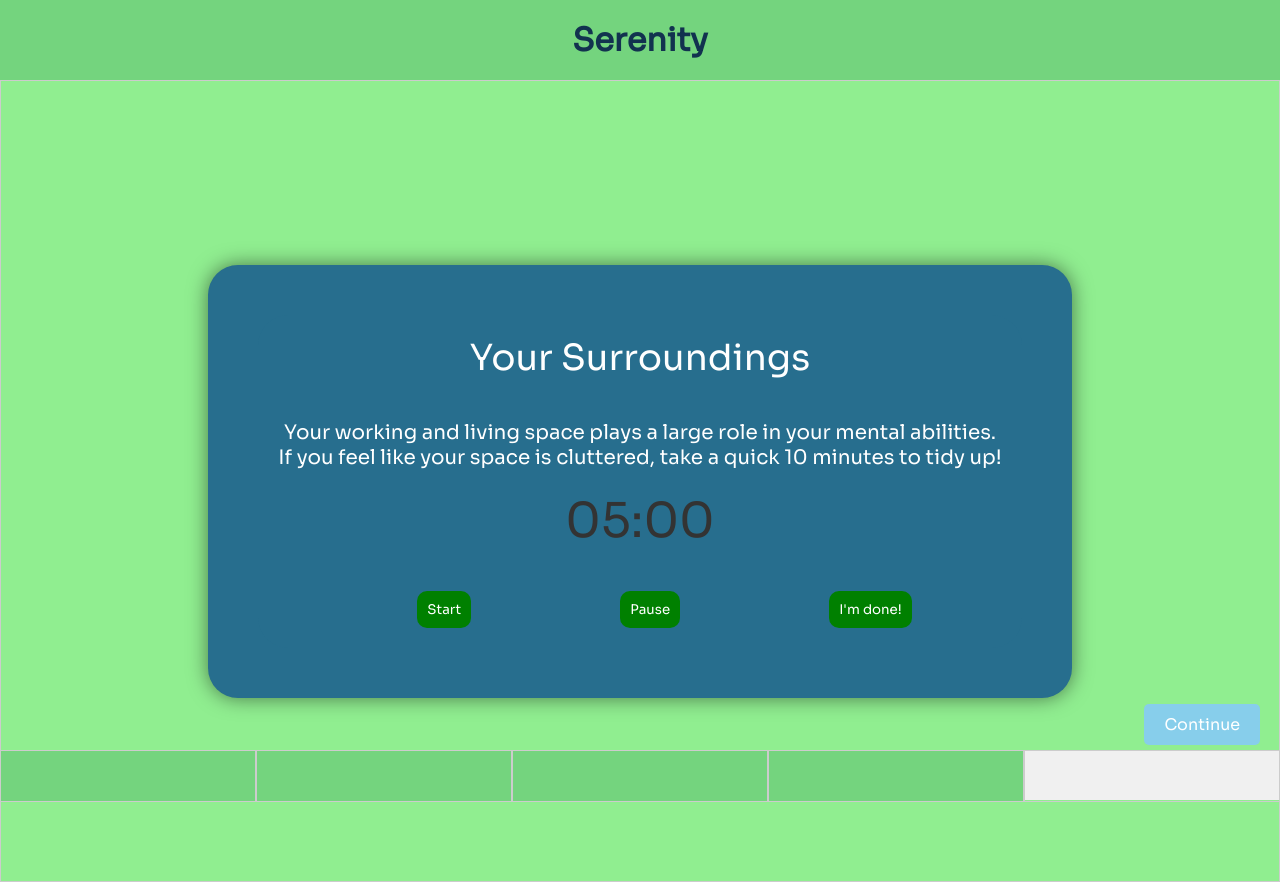
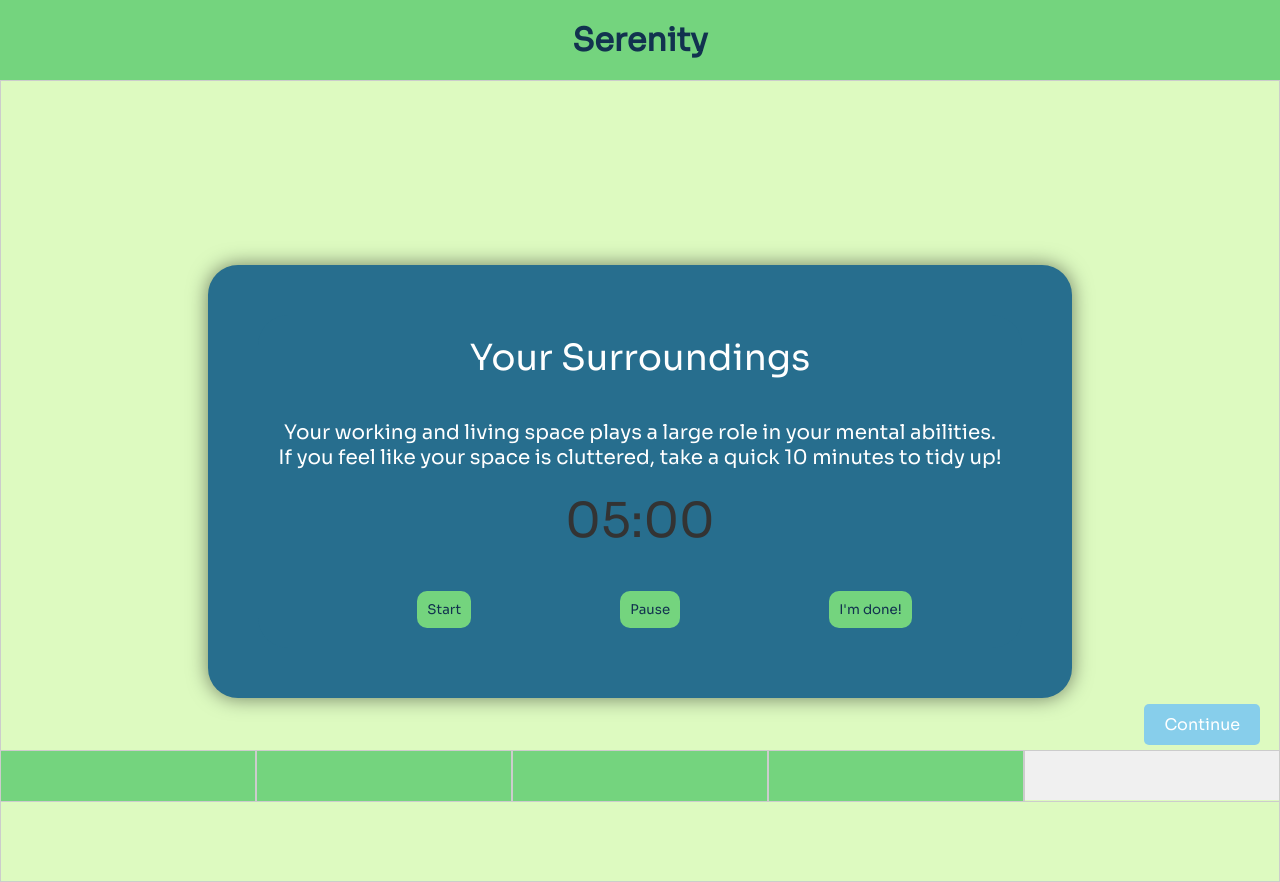
Before and after one commit to davidy838/serenity, a React (Create React App) app: page /surroundings in a window 1280 px wide. Built offline with nearby package versions, Linux system fonts and the light colour scheme.

Commit message:
fix colours again

```diff
--- a/src/pages/Surroundings.js
+++ b/src/pages/Surroundings.js
@@ -60,7 +60,7 @@ function Surroundings() {
   };
 
   return (
-    <div style={{ backgroundColor, border: '1px solid #ccc', height: '100vh', overflow: 'hidden' }}>
+    <div style={{ backgroundColor: '#DDFAC0', border: '1px solid #ccc', height: '100vh', overflow: 'hidden' }}>
     <div style={{ display: 'flex', flexDirection: 'column', alignItems: 'center', justifyContent: 'center', height: '100%', margin: 0 }}>
     <div style={{
     padding: '50px',
@@ -79,9 +79,9 @@ function Surroundings() {
             <div style={{ fontSize: '20px', marginBottom: '20px', color: 'white' }}>Your working and living space plays a large role in your mental abilities.<br />If you feel like your space is cluttered, take a quick 10 minutes to tidy up!</div>
             <div style={{ fontSize: '48px', color: '#333' }}>{`${pad(minutes)}:${pad(seconds)}`}</div>
             <div style={{ display: 'flex', justifyContent: 'center', marginTop: '20px', marginRight: '80px' }}>
-                <button onClick={startTimer} style={{ marginRight: '10px', color: 'white', backgroundColor: 'green', border: 'none', padding: '10px', borderRadius: '10px' }}>Start</button>
-                <button onClick={pauseTimer} style={{ marginRight: '10px', color: 'white', backgroundColor: 'green', border: 'none', padding: '10px', borderRadius: '10px' }}>Pause</button>
-                <button onClick={doneCleaning} style={{ marginRight: '10px', color: 'white', backgroundColor: 'green', border: 'none', padding: '10px', borderRadius: '10px' }}>I'm done!</button>
+                <button onClick={startTimer} style={{ marginRight: '10px', color: '#12324F', backgroundColor: '#74D47E', border: 'none', padding: '10px', borderRadius: '10px' }}>Start</button>
+                <button onClick={pauseTimer} style={{ marginRight: '10px', color: '#12324F', backgroundColor: '#74D47E', border: 'none', padding: '10px', borderRadius: '10px' }}>Pause</button>
+                <button onClick={doneCleaning} style={{ marginRight: '10px', color: '#12324F', backgroundColor: '#74D47E', border: 'none', padding: '10px', borderRadius: '10px' }}>I'm done!</button>
             </div>
             </div>
         )}
```
